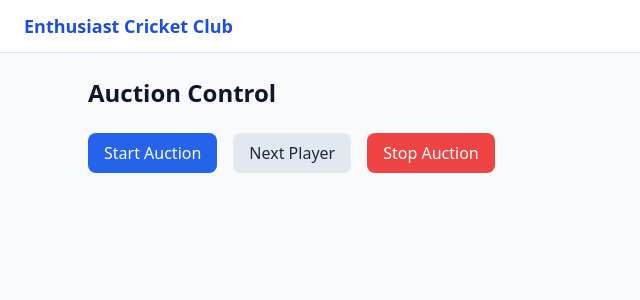
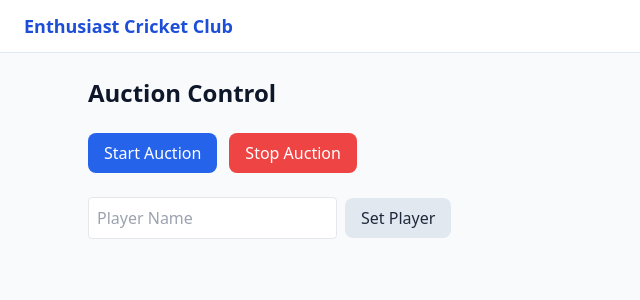
Before and after one commit to skppatil1997-stack/ecc-frontend, a Next.js app: page /admin/auction in a window 1280 px wide. Shown: the top 300 px of the page, without its empty margins (0-640 px from the left). Built offline with nearby package versions, Linux system fonts and the light colour scheme; no server answers.

Commit message:
original bid logic

```diff
--- a/pages/admin/auction.js
+++ b/pages/admin/auction.js
@@ -1,6 +1,5 @@
 import { useEffect, useState } from "react";
 import io from "socket.io-client";
-import api from "../../utils/api";
 import Navbar from "../../components/Navbar";
 import PageContainer from "../../components/PageContainer";
 
@@ -8,12 +7,12 @@ let socket;
 
 export default function AdminAuction() {
   const [auctionState, setAuctionState] = useState(null);
+  const [playerName, setPlayerName] = useState("");
 
   useEffect(() => {
     socket = io(process.env.NEXT_PUBLIC_API_URL);
 
     socket.on("auction:update", (state) => {
-      console.log("📡 Admin auction update:", state);
       setAuctionState(state);
     });
 
@@ -21,12 +20,17 @@ export default function AdminAuction() {
   }, []);
 
   const startAuction = () => {
-    socket.emit("auction:start", { basePrice: 0 });
+    socket.emit("auction:start");
   };
 
-  const nextPlayer = async () => {
-    const res = await api.get("/admin/auction/players");
-    socket.emit("auction:next-player", { players: res.data });
+  const setPlayer = () => {
+    if (!playerName) return alert("Enter player name");
+
+    socket.emit("auction:set-player", {
+      name: playerName
+    });
+
+    setPlayerName("");
   };
 
   const stopAuction = () => {
@@ -37,15 +41,25 @@ export default function AdminAuction() {
     <>
       <Navbar />
       <PageContainer title="Auction Control">
-        <div className="flex gap-4 mb-6">
+        <div className="flex gap-3 mb-6">
           <button className="btn btn-primary" onClick={startAuction}>
             Start Auction
           </button>
-          <button className="btn btn-secondary" onClick={nextPlayer}>
-            Next Player
-          </button>
+
           <button className="btn btn-danger" onClick={stopAuction}>
             Stop Auction
+          </button>
+        </div>
+
+        <div className="mb-6">
+          <input
+            value={playerName}
+            onChange={(e) => setPlayerName(e.target.value)}
+            placeholder="Player Name"
+            className="border p-2 rounded mr-2"
+          />
+          <button className="btn btn-secondary" onClick={setPlayer}>
+            Set Player
           </button>
         </div>
 
--- a/pages/auction.js
+++ b/pages/auction.js
@@ -11,63 +11,56 @@ export default function AuctionPage() {
   useEffect(() => {
     socket = io(process.env.NEXT_PUBLIC_API_URL);
 
-    socket.on("connect", () => {
-      console.log("✅ Socket connected:", socket.id);
-    });
-
     socket.on("auction:update", (state) => {
-      console.log("📡 Auction update:", state);
       setAuctionState(state);
     });
 
     return () => socket.disconnect();
   }, []);
 
-  const placeBid = (increment) => {
-    if (!auctionState?.currentPlayer) return;
-
-    console.log("🔥 BID CLICKED", increment);
-
+  const bid = (amount) => {
     socket.emit("auction:bid", {
-      bidder: {
-        name: localStorage.getItem("name"),
-        role: "CAPTAIN"
-      },
-      amount: auctionState.currentBid + increment
+      bidder: { name: localStorage.getItem("name") },
+      amount
     });
   };
+
+  if (!auctionState?.isLive) {
+    return (
+      <>
+        <Navbar />
+        <PageContainer title="Live Auction">
+          <p>Auction has not started yet.</p>
+        </PageContainer>
+      </>
+    );
+  }
 
   return (
     <>
       <Navbar />
       <PageContainer title="Live Auction">
-        {!auctionState?.isLive && (
-          <p className="text-center text-slate-500">
-            Auction will go live shortly...
-          </p>
-        )}
-
-        {auctionState?.currentPlayer && (
+        {auctionState.currentPlayer && (
           <div className="card max-w-md mx-auto text-center">
-            <h2 className="text-xl font-bold mb-2">
+            <h2 className="text-xl font-bold">
               {auctionState.currentPlayer.name}
             </h2>
 
-            <p className="mb-4">
+            <p className="my-4">
               Current Bid: ₹{auctionState.currentBid}
             </p>
 
             <div className="flex justify-center gap-4">
               <button
                 className="btn btn-primary"
-                onClick={() => placeBid(100)}
+                onClick={() => bid(auctionState.currentBid + 100)}
               >
                 +100
               </button>
 
               <button
                 className="btn btn-primary"
-                onClick={() => placeBid(1000)}
+                onClick={() => bid(auctionState.currentBid + 1000)}
               >
                 +1000
               </button>
```
